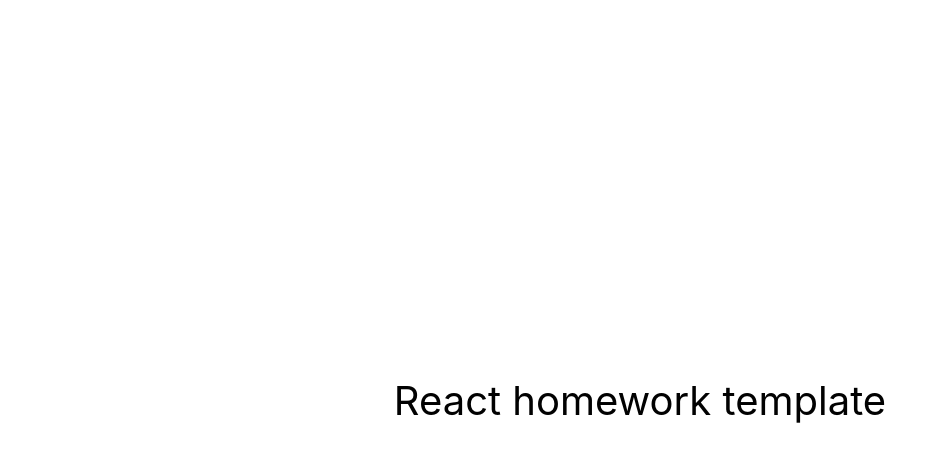
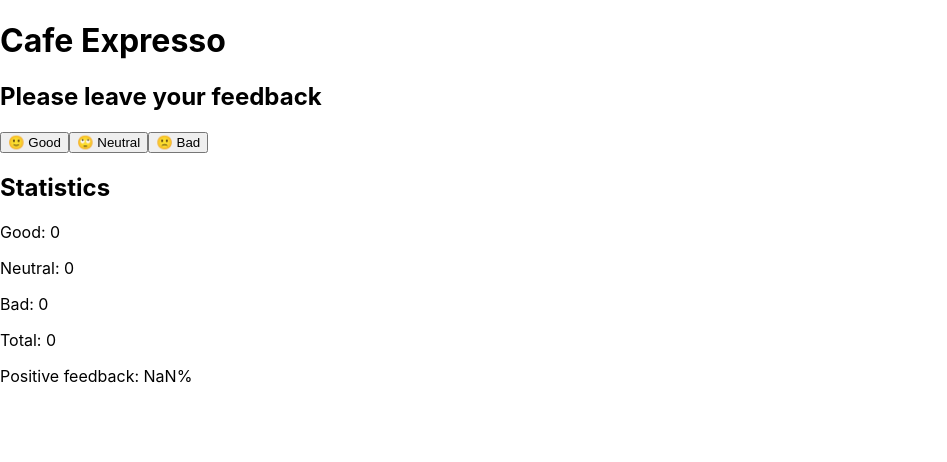
Before and after one commit to dvolodko/goit-react-hw-04-feedback, a React (Create React App) app: page / in a window 1280 px wide. Shown: the top 462 px of the page, without its empty margins (0-947 px from the left). Built offline with nearby package versions, Linux system fonts and the light colour scheme.

Commit message:
task 1 partially done

```diff
--- a/src/components/App.jsx
+++ b/src/components/App.jsx
@@ -1,16 +1,64 @@
-export const App = () => {
-  return (
-    <div
-      style={{
-        height: '100vh',
-        display: 'flex',
-        justifyContent: 'center',
-        alignItems: 'center',
-        fontSize: 40,
-        color: '#010101'
-      }}
-    >
-      React homework template
-    </div>
-  );
-};
+import React, { Component } from 'react';
+
+export class App extends Component {
+  state = {
+    good: 0,
+    neutral: 0,
+    bad: 0,
+  };
+
+  onGoodFeedbackHandler = () => {
+    this.setState(prevState => ({
+      good: prevState.good + 1,
+    }));
+  };
+
+  onNeutralFeedbackHandler = () => {
+    this.setState(prevState => ({
+      neutral: prevState.neutral + 1,
+    }));
+  };
+
+  onBadFeedbackHandler = () => {
+    this.setState(prevState => ({
+      bad: prevState.bad + 1,
+    }));
+  };
+
+  countTotalFeedback = () => {
+    const { good, neutral, bad } = this.state;
+    return good + neutral + bad;
+  };
+
+  countPositiveFeedbackPercentage = () => {
+    return (this.state.good / this.countTotalFeedback()) * 100;
+  };
+
+  render() {
+    return (
+      <div>
+        <h1>Cafe Expresso</h1>
+        <div>
+          <h2>Please leave your feedback</h2>
+          <button type="button" onClick={this.onGoodFeedbackHandler}>
+            &#128578; Good
+          </button>
+          <button type="button" onClick={this.onNeutralFeedbackHandler}>
+            &#128580; Neutral
+          </button>
+          <button type="button" onClick={this.onBadFeedbackHandler}>
+            &#128577; Bad
+          </button>
+        </div>
+        <div>
+          <h2>Statistics</h2>
+          <p>Good: {this.state.good}</p>
+          <p>Neutral: {this.state.neutral}</p>
+          <p>Bad: {this.state.bad}</p>
+          <p>Total: {this.countTotalFeedback()}</p>
+          <p>Positive feedback: {this.countPositiveFeedbackPercentage()}%</p>
+        </div>
+      </div>
+    );
+  }
+}
```
Also changed, not shown: 1 other file (tests, documents, lock files or other folders).
